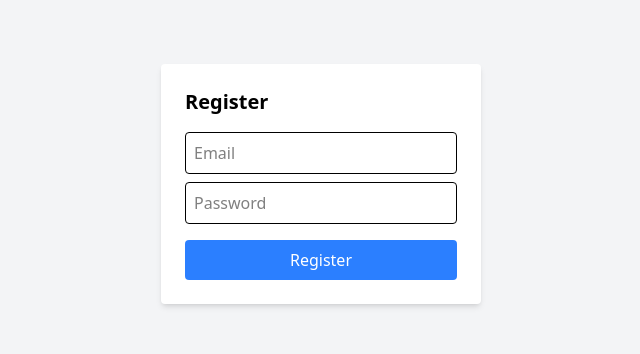
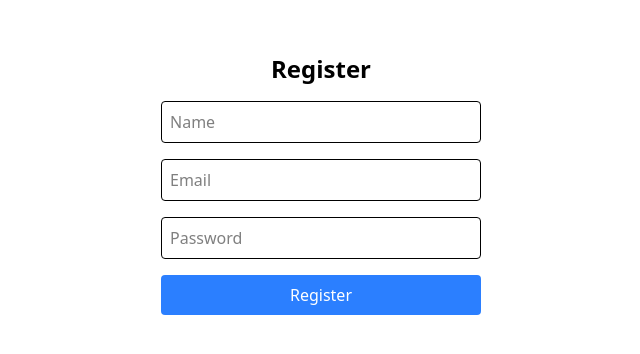
Before and after one commit to Tharshini98/reset-password-frontend, a React (Vite) app: page / in a window 1280 px wide. Shown: the part 216-570 px from the top of the page, without its empty margins (319-959 px from the left). Built offline with nearby package versions, Linux system fonts and the light colour scheme.

Commit message:
Add files via upload

```diff
--- a/src/pages/Register.jsx
+++ b/src/pages/Register.jsx
@@ -1,36 +1,43 @@
 import { useState } from 'react';
-import { useNavigate } from 'react-router-dom';
+import axios from 'axios';
 
-export default function Register() {
+const Register = () => {
+  const [name, setName] = useState('');
   const [email, setEmail] = useState('');
   const [password, setPassword] = useState('');
-  const navigate = useNavigate();
 
-  const registerUser = async (e) => {
+  const handleRegister = async (e) => {
     e.preventDefault();
-    const res = await fetch(`${import.meta.env.VITE_API_URL}/api/auth/register`, {
-      method: 'POST',
-      headers: { 'Content-Type': 'application/json' },
-      body: JSON.stringify({ email, password })
-    });
 
-    const data = await res.json();
-    alert(data.message);
-    if (res.ok) navigate('/');
+    try {
+      const response = await axios.post('https://password-reset-backend-nvll.onrender.com/api/auth/register', {
+        name,
+        email,
+        password
+      }, {
+        headers: {
+          'Content-Type': 'application/json'
+        }
+      });
+
+      alert(response.data.message);
+    } catch (err) {
+      console.error(err);
+      alert(err.response?.data?.message || 'Registration failed');
+    }
   };
 
   return (
-    <div className="min-h-screen flex items-center justify-center bg-gray-100">
-      <form className="bg-white p-6 rounded shadow-md w-80" onSubmit={registerUser}>
-        <h2 className="text-xl font-bold mb-4">Register</h2>
-        <input type="email" placeholder="Email" value={email}
-          onChange={(e) => setEmail(e.target.value)} required
-          className="w-full p-2 mb-2 border rounded" />
-        <input type="password" placeholder="Password" value={password}
-          onChange={(e) => setPassword(e.target.value)} required
-          className="w-full p-2 mb-4 border rounded" />
-        <button className="w-full bg-blue-500 text-white py-2 rounded">Register</button>
+    <div className="flex flex-col items-center justify-center h-screen">
+      <h2 className="text-2xl font-bold mb-4">Register</h2>
+      <form onSubmit={handleRegister} className="flex flex-col w-80 gap-4">
+        <input type="text" placeholder="Name" value={name} onChange={(e) => setName(e.target.value)} className="p-2 border rounded" />
+        <input type="email" placeholder="Email" value={email} onChange={(e) => setEmail(e.target.value)} className="p-2 border rounded" />
+        <input type="password" placeholder="Password" value={password} onChange={(e) => setPassword(e.target.value)} className="p-2 border rounded" />
+        <button type="submit" className="bg-blue-500 text-white py-2 rounded hover:bg-blue-600">Register</button>
       </form>
     </div>
   );
-}
+};
+
+export default Register;
```
